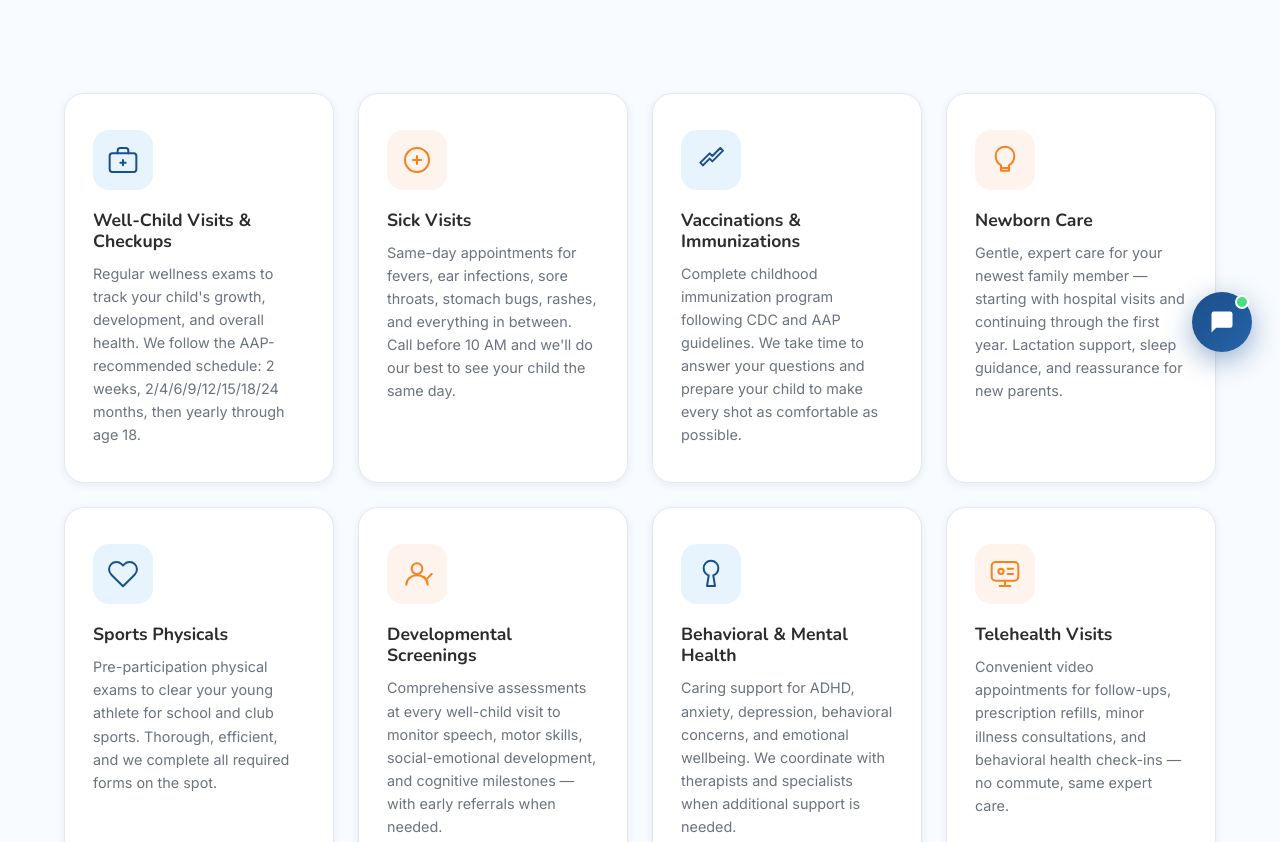
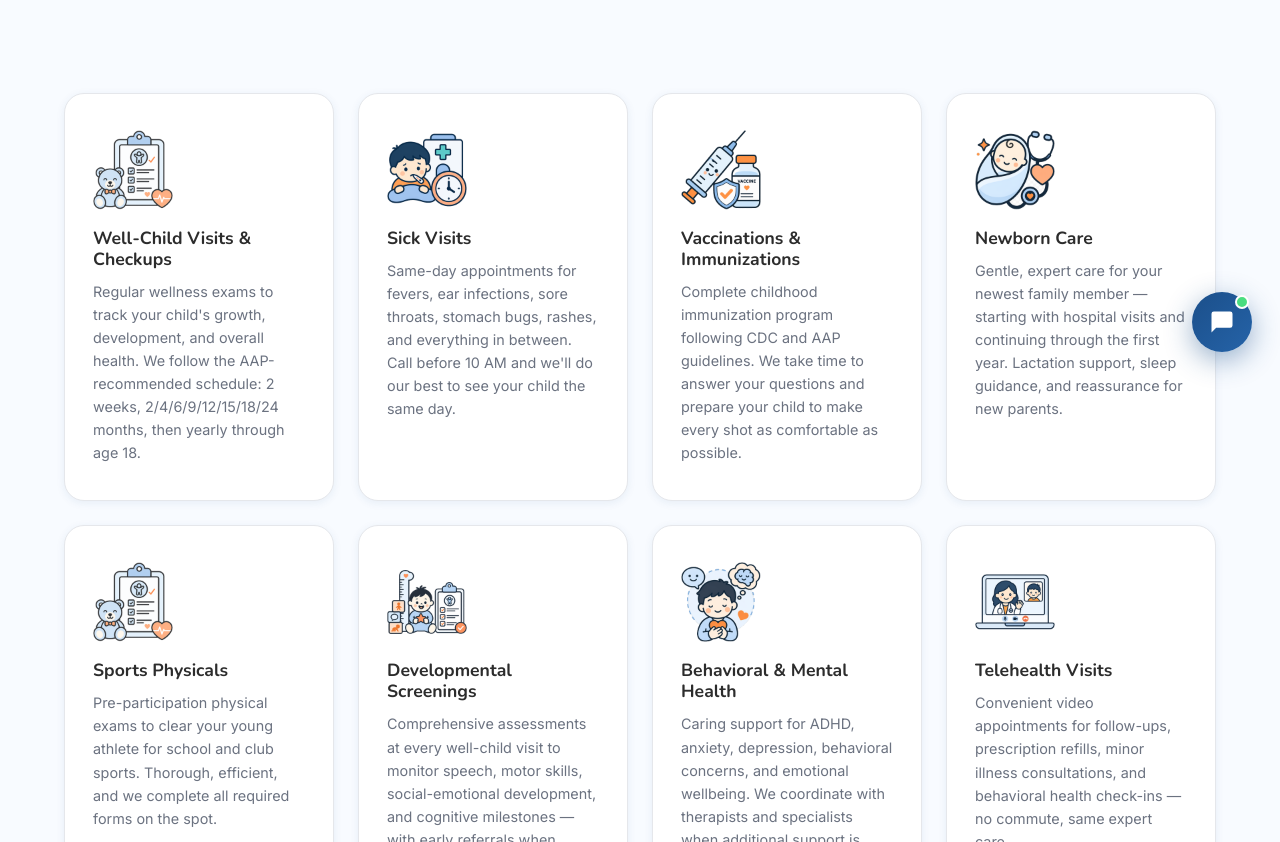
Before and after one commit to gbaby923/dr-toomari-demo, a website: page public/services.html in a window 1280 px wide. Shown: the part 420-1262 px from the top of the page. Drawn offline with nearby package versions, Linux system fonts and the light colour scheme.

Commit message:
feat: replace service SVG icons with custom illustrated PNGs (transparent + retina)

```diff
--- a/public/css/styles.css
+++ b/public/css/styles.css
@@ -460,16 +460,23 @@ p { color: var(--text-muted); line-height: 1.7; }
   box-shadow: var(--shadow-md);
 }
 .service-icon {
-  width: 60px;
-  height: 60px;
-  border-radius: 16px;
+  width: 80px;
+  height: 80px;
   display: flex;
   align-items: center;
   justify-content: center;
-  margin-bottom: 20px;
+  margin-bottom: 18px;
+  transition: transform var(--transition);
 }
-.blue-bg   { background: var(--accent-bg); }
-.orange-bg { background: var(--orange-bg); }
+.service-icon img {
+  width: 100%;
+  height: 100%;
+  object-fit: contain;
+  display: block;
+}
+.service-card:hover .service-icon { transform: scale(1.05); }
+/* Legacy classes kept harmless (only svg-based cards would have used them) */
+.blue-bg, .orange-bg { background: transparent; }
 
 .service-card h3 {
   margin-bottom: 10px;
--- a/public/services.html
+++ b/public/services.html
@@ -29,58 +29,42 @@
     <div class="container">
       <div class="services-grid">
         <div class="service-card service-card-detailed" id="well-child">
-          <div class="service-icon blue-bg">
-            <svg width="32" height="32" viewBox="0 0 24 24" fill="none"><path d="M20 7H4a2 2 0 0 0-2 2v10a2 2 0 0 0 2 2h16a2 2 0 0 0 2-2V9a2 2 0 0 0-2-2z" stroke="#1B4F8A" stroke-width="1.5"/><path d="M16 7V5a2 2 0 0 0-2-2h-4a2 2 0 0 0-2 2v2M12 12v4M10 14h4" stroke="#1B4F8A" stroke-width="1.5" stroke-linecap="round"/></svg>
-          </div>
+          <div class="service-icon"><img src="images/services/well-child.png" srcset="images/services/well-child.png 1x, images/services/well-child@2x.png 2x" alt="" aria-hidden="true" loading="lazy"></div>
           <h3>Well-Child Visits &amp; Checkups</h3>
           <p>Regular wellness exams to track your child's growth, development, and overall health. We follow the AAP-recommended schedule: 2 weeks, 2/4/6/9/12/15/18/24 months, then yearly through age 18.</p>
         </div>
         <div class="service-card service-card-detailed" id="sick-visits">
-          <div class="service-icon orange-bg">
-            <svg width="32" height="32" viewBox="0 0 24 24" fill="none"><path d="M9 12h6M12 9v6" stroke="#F5821F" stroke-width="1.5" stroke-linecap="round"/><circle cx="12" cy="12" r="9" stroke="#F5821F" stroke-width="1.5"/></svg>
-          </div>
+          <div class="service-icon"><img src="images/services/sick-visits.png" srcset="images/services/sick-visits.png 1x, images/services/sick-visits@2x.png 2x" alt="" aria-hidden="true" loading="lazy"></div>
           <h3>Sick Visits</h3>
           <p>Same-day appointments for fevers, ear infections, sore throats, stomach bugs, rashes, and everything in between. Call before 10 AM and we'll do our best to see your child the same day.</p>
         </div>
         <div class="service-card service-card-detailed" id="vaccinations">
-          <div class="service-icon blue-bg">
-            <svg width="32" height="32" viewBox="0 0 24 24" fill="none"><path d="M19 3l-6 6-2-2-7 7 2 2 5-5 2 2 8-8-2-2z" stroke="#1B4F8A" stroke-width="1.5" stroke-linecap="round" stroke-linejoin="round"/></svg>
-          </div>
+          <div class="service-icon"><img src="images/services/vaccination.png" srcset="images/services/vaccination.png 1x, images/services/vaccination@2x.png 2x" alt="" aria-hidden="true" loading="lazy"></div>
           <h3>Vaccinations &amp; Immunizations</h3>
           <p>Complete childhood immunization program following CDC and AAP guidelines. We take time to answer your questions and prepare your child to make every shot as comfortable as possible.</p>
         </div>
         <div class="service-card service-card-detailed" id="newborn">
-          <div class="service-icon orange-bg">
-            <svg width="32" height="32" viewBox="0 0 24 24" fill="none"><path d="M12 2C8.134 2 5 5.134 5 9c0 3 1.5 5.5 4 7v4h6v-4c2.5-1.5 4-4 4-7 0-3.866-3.134-7-7-7z" stroke="#F5821F" stroke-width="1.5" stroke-linejoin="round"/><path d="M9 18h6" stroke="#F5821F" stroke-width="1.5" stroke-linecap="round"/></svg>
-          </div>
+          <div class="service-icon"><img src="images/services/newborn.png" srcset="images/services/newborn.png 1x, images/services/newborn@2x.png 2x" alt="" aria-hidden="true" loading="lazy"></div>
           <h3>Newborn Care</h3>
           <p>Gentle, expert care for your newest family member — starting with hospital visits and continuing through the first year. Lactation support, sleep guidance, and reassurance for new parents.</p>
         </div>
         <div class="service-card service-card-detailed" id="sports-physicals">
-          <div class="service-icon blue-bg">
-            <svg width="32" height="32" viewBox="0 0 24 24" fill="none"><path d="M20.84 4.61a5.5 5.5 0 0 0-7.78 0L12 5.67l-1.06-1.06a5.5 5.5 0 0 0-7.78 7.78l1.06 1.06L12 21.23l7.78-7.78 1.06-1.06a5.5 5.5 0 0 0 0-7.78z" stroke="#1B4F8A" stroke-width="1.5" stroke-linejoin="round"/></svg>
-          </div>
+          <div class="service-icon"><img src="images/services/sports-physical.png" srcset="images/services/sports-physical.png 1x, images/services/sports-physical@2x.png 2x" alt="" aria-hidden="true" loading="lazy"></div>
           <h3>Sports Physicals</h3>
           <p>Pre-participation physical exams to clear your young athlete for school and club sports. Thorough, efficient, and we complete all required forms on the spot.</p>
         </div>
         <div class="service-card service-card-detailed" id="developmental">
-          <div class="service-icon orange-bg">
-            <svg width="32" height="32" viewBox="0 0 24 24" fill="none"><circle cx="12" cy="8" r="4" stroke="#F5821F" stroke-width="1.5"/><path d="M4 20c0-4 3.582-7 8-7s8 3 8 7" stroke="#F5821F" stroke-width="1.5" stroke-linecap="round"/><path d="M17 14l2 2 4-4" stroke="#F5821F" stroke-width="1.5" stroke-linecap="round" stroke-linejoin="round"/></svg>
-          </div>
+          <div class="service-icon"><img src="images/services/developmental.png" srcset="images/services/developmental.png 1x, images/services/developmental@2x.png 2x" alt="" aria-hidden="true" loading="lazy"></div>
           <h3>Developmental Screenings</h3>
           <p>Comprehensive assessments at every well-child visit to monitor speech, motor skills, social-emotional development, and cognitive milestones — with early referrals when needed.</p>
         </div>
         <div class="service-card service-card-detailed" id="behavioral">
-          <div class="service-icon blue-bg">
-            <svg width="32" height="32" viewBox="0 0 24 24" fill="none"><path d="M12 2C9 2 6.5 4.5 6.5 7.5c0 2.5 1.5 4.7 3.8 5.5L9 21h6l-1.3-8c2.3-.8 3.8-3 3.8-5.5C17.5 4.5 15 2 12 2z" stroke="#1B4F8A" stroke-width="1.5" stroke-linejoin="round"/></svg>
-          </div>
+          <div class="service-icon"><img src="images/services/behavioral.png" srcset="images/services/behavioral.png 1x, images/services/behavioral@2x.png 2x" alt="" aria-hidden="true" loading="lazy"></div>
           <h3>Behavioral &amp; Mental Health</h3>
           <p>Caring support for ADHD, anxiety, depression, behavioral concerns, and emotional wellbeing. We coordinate with therapists and specialists when additional support is needed.</p>
         </div>
         <div class="service-card service-card-detailed" id="telehealth">
-          <div class="service-icon orange-bg">
-            <svg width="32" height="32" viewBox="0 0 24 24" fill="none"><rect x="2" y="3" width="20" height="14" rx="3" stroke="#F5821F" stroke-width="1.5"/><path d="M8 21h8M12 17v4" stroke="#F5821F" stroke-width="1.5" stroke-linecap="round"/><circle cx="9" cy="10" r="2" stroke="#F5821F" stroke-width="1.5"/><path d="M14 8h4M14 12h4" stroke="#F5821F" stroke-width="1.5" stroke-linecap="round"/></svg>
-          </div>
+          <div class="service-icon"><img src="images/services/telehealth.png" srcset="images/services/telehealth.png 1x, images/services/telehealth@2x.png 2x" alt="" aria-hidden="true" loading="lazy"></div>
           <h3>Telehealth Visits</h3>
           <p>Convenient video appointments for follow-ups, prescription refills, minor illness consultations, and behavioral health check-ins — no commute, same expert care.</p>
         </div>
```
Also changed, not shown: public/index.html (+4 -12 lines), public/images/services/behavioral.png (added), public/images/services/behavioral@2x.png (added), public/images/services/developmental.png (added), public/images/services/developmental@2x.png (added), public/images/services/newborn.png (added), public/images/services/newborn@2x.png (added), public/images/services/sick-visits.png (added), public/images/services/sick-visits@2x.png (added), public/images/services/sports-physical.png (added), public/images/services/sports-physical@2x.png (added), public/images/services/telehealth.png (added), public/images/services/telehealth@2x.png (added), public/images/services/vaccination.png (added), 3 more files.
